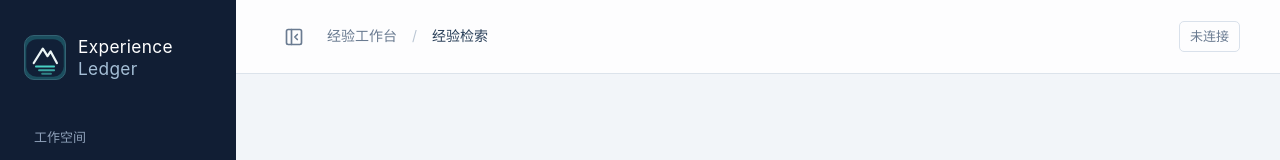
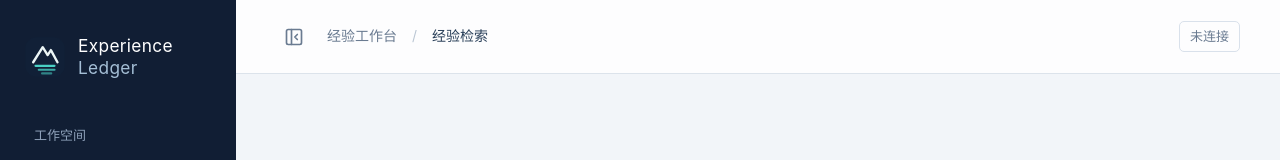
Before and after one commit to GyBernstein/experience-ledger, a React (Vite) app in the folder frontend/: page / in a window 1280 px wide. Shown: the top 160 px of the page. Built offline with nearby package versions, Linux system fonts and the light colour scheme.

Commit message:
Style the alpine ledger mark

```diff
--- a/frontend/src/styles.css
+++ b/frontend/src/styles.css
@@ -240,13 +240,16 @@ small,
 }
 .brand-mark {
   width: 42px;
-  height: 45px;
-  background: #1b4e5e;
+  height: 42px;
   display: grid;
   place-items: center;
-  border: 1px solid #346273;
-  border-radius: 10px;
-  color: #9ce6e1;
+  border-radius: 12px;
+  overflow: hidden;
+}
+.brand-mark img {
+  display: block;
+  width: 42px;
+  height: 42px;
 }
 .sidebar-label {
   font-size: 0.8125rem;
```
